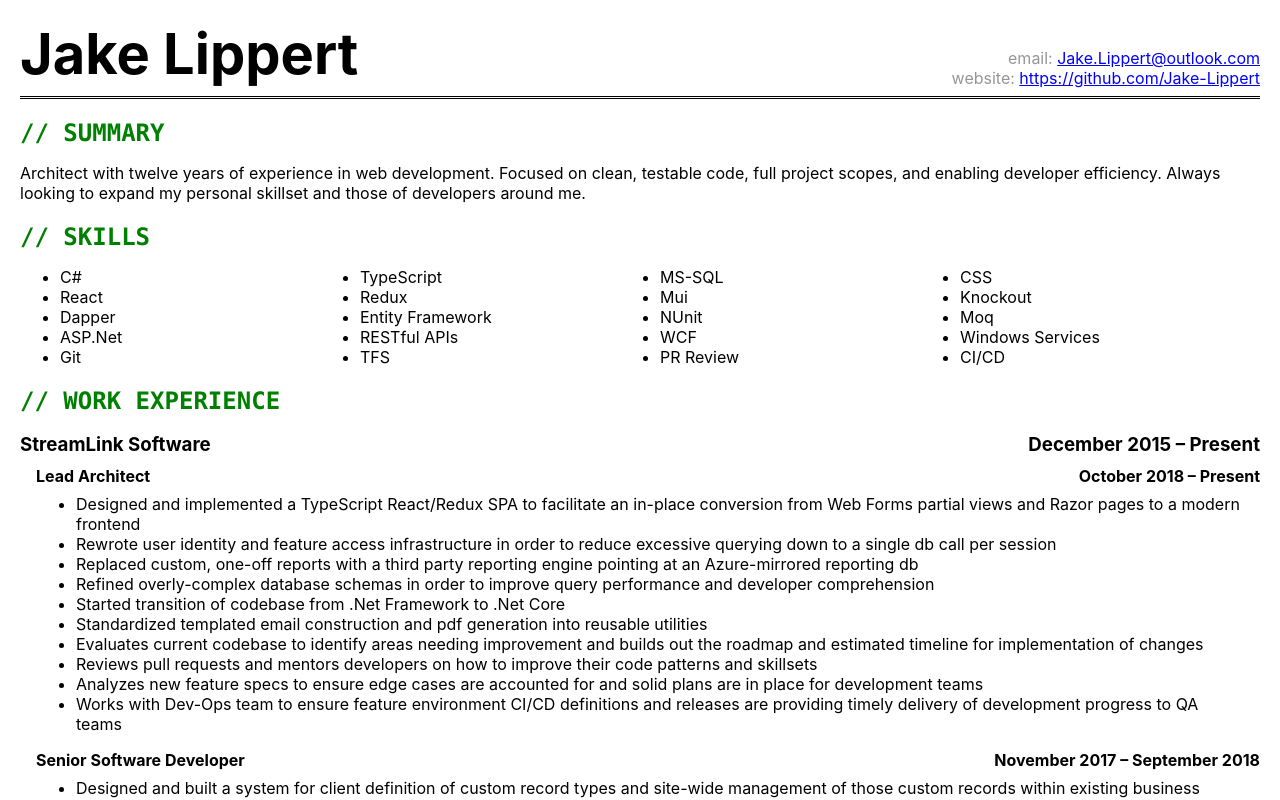
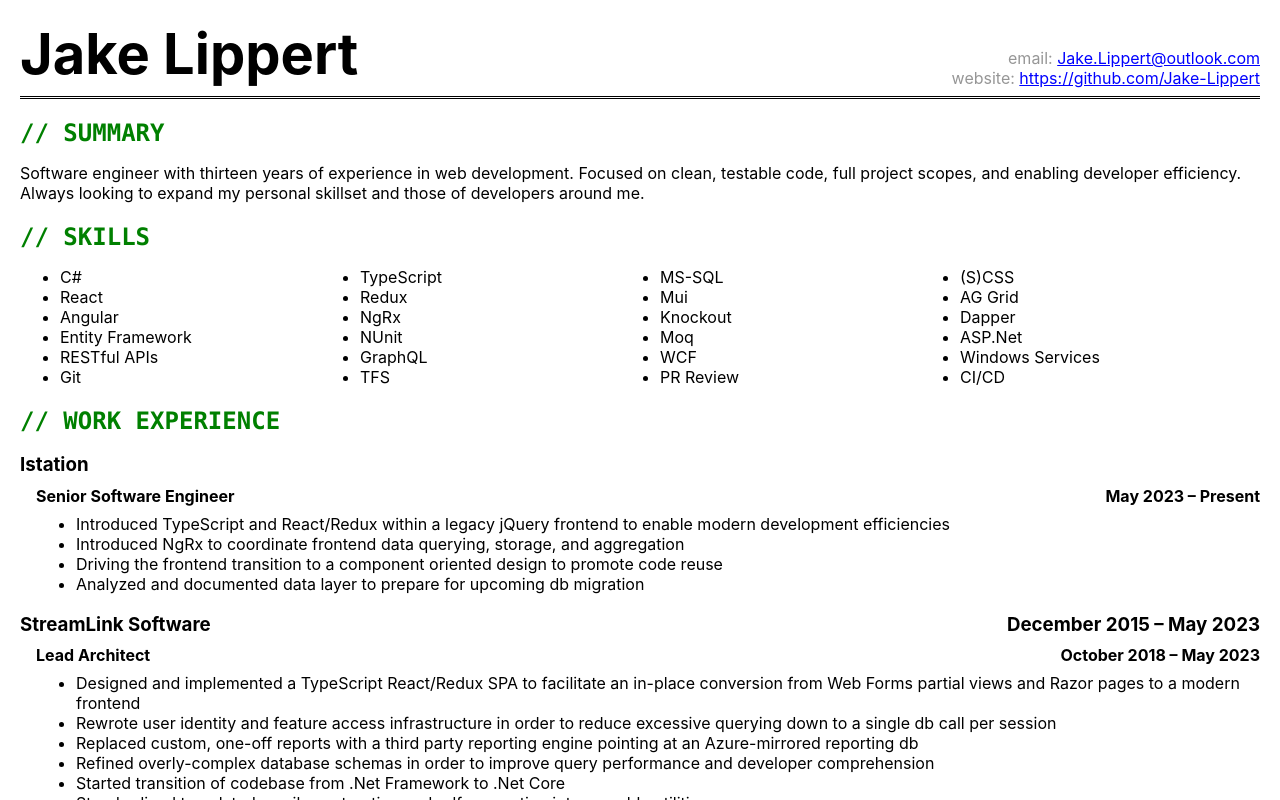
Before and after one commit to Jake-Lippert/react-resume, a React (Create React App) app: page / in a window 1280 px wide. Shown: the top 800 px of the page. Built offline with nearby package versions, Linux system fonts and the light colour scheme.

Commit message:
Updating experience with current role; Tweaking print css to no longer page-break on units of experience

```diff
--- a/src/Components/Resume/Location/Location.scss
+++ b/src/Components/Resume/Location/Location.scss
@@ -8,7 +8,10 @@
 
 	.experience {
 		padding-left: $spacing-primary;
+		/*
+		This is currently forcing too much whitespace compared to its prior benefit of 'grouping' employers within printed pages
 		page-break-inside: avoid;
+		*/
 
 		h4 {
 			margin-block-start: $spacing-secondary;
--- a/src/Data/ResumeData.ts
+++ b/src/Data/ResumeData.ts
@@ -21,15 +21,18 @@
 			contact: 'https://github.com/Jake-Lippert'
 		}
 	],
-	summary: 'Architect with twelve years of experience in web development. Focused on clean, testable code, full project scopes, and enabling developer efficiency.  Always looking to expand my personal skillset and those of developers around me.',
+	summary: 'Software engineer with thirteen years of experience in web development. Focused on clean, testable code, full project scopes, and enabling developer efficiency.  Always looking to expand my personal skillset and those of developers around me.',
 	skills: [
 		'C#',
 		'TypeScript',
 		'MS-SQL',
-		'CSS',
+		'(S)CSS',
 		'React',
 		'Redux',
 		'Mui',
+		'AG Grid',
+		'Angular',
+		'NgRx',
 		'Knockout',
 		'Dapper',
 		'Entity Framework',
@@ -37,6 +40,7 @@
 		'Moq',
 		'ASP.Net',
 		'RESTful APIs',
+		'GraphQL',
 		'WCF',
 		'Windows Services',
 		'Git',
@@ -46,12 +50,28 @@
 	],
 	employers: [
 		{
+			name: 'Istation',
+			experience: [
+				{
+					name: 'Senior Software Engineer',
+					start: new Date(2023, 4, 3),
+					end: null,
+					details: [
+						'Introduced TypeScript and React/Redux within a legacy jQuery frontend to enable modern development efficiencies',
+						'Introduced NgRx to coordinate frontend data querying, storage, and aggregation',
+						'Driving the frontend transition to a component oriented design to promote code reuse',
+						'Analyzed and documented data layer to prepare for upcoming db migration'
+					]
+				}
+			]
+		},
+		{
 			name: 'StreamLink Software',
 			experience: [
 				{
 					name: 'Lead Architect',
 					start: new Date(2018, 9, 1),
-					end: null,
+					end: new Date(2023, 4, 2),
 					details: [
 						'Designed and implemented a TypeScript React/Redux SPA to facilitate an in-place conversion from Web Forms partial views and Razor pages to a modern frontend',
 						'Rewrote user identity and feature access infrastructure in order to reduce excessive querying down to a single db call per session',
@@ -59,14 +79,15 @@
 						'Refined overly-complex database schemas in order to improve query performance and developer comprehension',
 						'Started transition of codebase from .Net Framework to .Net Core',
 						'Standardized templated email construction and pdf generation into reusable utilities',
-						'Evaluates current codebase to identify areas needing improvement and builds out the roadmap and estimated timeline for implementation of changes',
-						'Reviews pull requests and mentors developers on how to improve their code patterns and skillsets',
-						'Analyzes new feature specs to ensure edge cases are accounted for and solid plans are in place for development teams',
-						'Works with Dev-Ops team to ensure feature environment CI/CD definitions and releases are providing timely delivery of development progress to QA teams'
+						'Evaluated current codebase to identify areas needing improvement and builds out the roadmap and estimated timeline for implementation of changes',
+						'Reviewed pull requests and mentors developers on how to improve their code patterns and skillsets',
+						'Analyzed new feature specs to ensure edge cases are accounted for and solid plans are in place for development teams',
+						'Worked with Dev-Ops team to ensure feature environment CI/CD definitions and releases are providing timely delivery of development progress to QA teams',
+						'Removed reliance upon .Net session to avoid session locking and improve page load times'
 					]
 				},
 				{
-					name: 'Senior Software Developer',
+					name: 'Senior Software Engineer',
 					start: new Date(2017, 10, 1),
 					end: new Date(2018, 8, 30),
 					details: [
@@ -74,7 +95,7 @@
 					]
 				},
 				{
-					name: 'Software Developer',
+					name: 'Software Engineer',
 					start: new Date(2015, 11, 1),
 					end: new Date(2017, 9, 31),
 					details: [
@@ -91,7 +112,7 @@
 			name: 'One Call Now',
 			experience: [
 				{
-					name: 'Software Developer',
+					name: 'Software Engineer',
 					start: new Date(2013, 0, 14),
 					end: new Date(2015, 10, 30),
 					details: [
```
